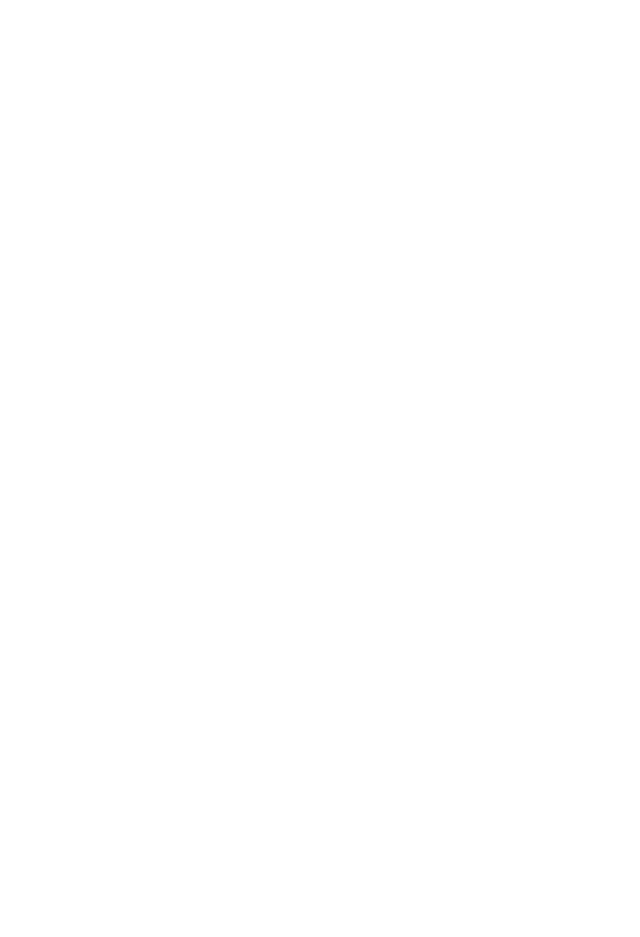
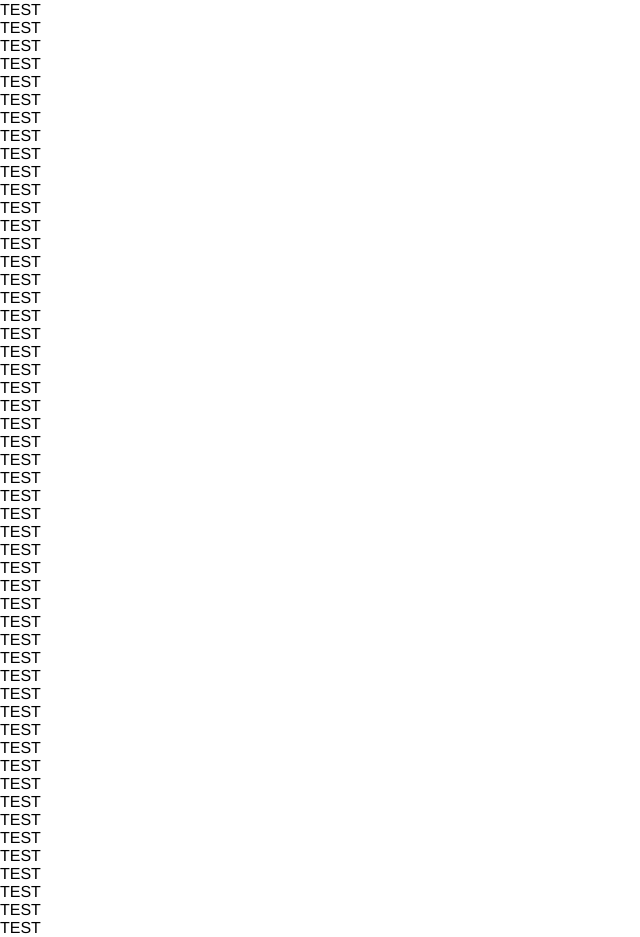
Before and after one commit to benitodotcool/react-artist-boilerplate, a React (Create React App) app: page /works in a window 1280 px wide. Shown: the part 143-1080 px from the top of the page, without its empty margins (0-640 px from the left). Before the commit the page ends 800 px from the top, so only its background shows below. Built offline with nearby package versions, Linux system fonts and the light colour scheme.

Commit message:
Mixins almost done, missing noScrollBar working

```diff
--- a/src/Pages/Works/index.jsx
+++ b/src/Pages/Works/index.jsx
@@ -19,6 +19,108 @@
             </div>
           ))
         }
+        <ul>
+          <li>TEST</li>
+          <li>TEST</li>
+          <li>TEST</li>
+          <li>TEST</li>
+          <li>TEST</li>
+          <li>TEST</li>
+          <li>TEST</li>
+          <li>TEST</li>
+          <li>TEST</li>
+          <li>TEST</li>
+          <li>TEST</li>
+          <li>TEST</li>
+          <li>TEST</li>
+          <li>TEST</li>
+          <li>TEST</li>
+          <li>TEST</li>
+          <li>TEST</li>
+          <li>TEST</li>
+          <li>TEST</li>
+          <li>TEST</li>
+          <li>TEST</li>
+          <li>TEST</li>
+          <li>TEST</li>
+          <li>TEST</li>
+          <li>TEST</li>
+          <li>TEST</li>
+          <li>TEST</li>
+          <li>TEST</li>
+          <li>TEST</li>
+          <li>TEST</li>
+          <li>TEST</li>
+          <li>TEST</li>
+          <li>TEST</li>
+          <li>TEST</li>
+          <li>TEST</li>
+          <li>TEST</li>
+          <li>TEST</li>
+          <li>TEST</li>
+          <li>TEST</li>
+          <li>TEST</li>
+          <li>TEST</li>
+          <li>TEST</li>
+          <li>TEST</li>
+          <li>TEST</li>
+          <li>TEST</li>
+          <li>TEST</li>
+          <li>TEST</li>
+          <li>TEST</li>
+          <li>TEST</li>
+          <li>TEST</li>
+          <li>TEST</li>
+          <li>TEST</li>
+          <li>TEST</li>
+          <li>TEST</li>
+          <li>TEST</li>
+          <li>TEST</li>
+          <li>TEST</li>
+          <li>TEST</li>
+          <li>TEST</li>
+          <li>TEST</li>
+          <li>TEST</li>
+          <li>TEST</li>
+          <li>TEST</li>
+          <li>TEST</li>
+          <li>TEST</li>
+          <li>TEST</li>
+          <li>TEST</li>
+          <li>TEST</li>
+          <li>TEST</li>
+          <li>TEST</li>
+          <li>TEST</li>
+          <li>TEST</li>
+          <li>TEST</li>
+          <li>TEST</li>
+          <li>TEST</li>
+          <li>TEST</li>
+          <li>TEST</li>
+          <li>TEST</li>
+          <li>TEST</li>
+          <li>TEST</li>
+          <li>TEST</li>
+          <li>TEST</li>
+          <li>TEST</li>
+          <li>TEST</li>
+          <li>TEST</li>
+          <li>TEST</li>
+          <li>TEST</li>
+          <li>TEST</li>
+          <li>TEST</li>
+          <li>TEST</li>
+          <li>TEST</li>
+          <li>TEST</li>
+          <li>TEST</li>
+          <li>TEST</li>
+          <li>TEST</li>
+          <li>TEST</li>
+          <li>TEST</li>
+          <li>TEST</li>
+          <li>TEST</li>
+          <li>TEST</li>
+        </ul>
     </div>
   );
 };
--- a/src/index.scss
+++ b/src/index.scss
@@ -5,7 +5,6 @@
   height: 100vh;
   width: 100vw;
 }
-
 .wrapper__application {
   @include HW100();
 }
--- a/src/styles/mixins.scss
+++ b/src/styles/mixins.scss
@@ -31,15 +31,23 @@
 @mixin noScrollBar() {
   -ms-overflow-style: none;
   scrollbar-width: none;
+  *::-webkit-scrollbar {
+    display: none;
+  }
 }
 @mixin noBounce () {
-  overscroll-behavior-y: none;
-  overscroll-behavior-x: none;
+  overscroll-behavior: none;
 }
 @mixin HW100 () {
   height: 100%;
   width: 100%;
 }
+@mixin H100 () {
+  height: 100%;
+}
+@mixin padding () {
+  padding: $padding;
+}
 @mixin gridCenter () {
   display: grid;
   place-items: center;
--- a/src/styles/reset.scss
+++ b/src/styles/reset.scss
@@ -1,41 +1,66 @@
 @import './mixins.scss';
 @import './fonts.scss';
+@import './variables.scss';
 
 html {
   text-rendering: optimizeLegibility;
+  min-height: -webkit-fill-available;
 }
-
 body {
   font-family: 'Helvetica Neue';
   @include black();
+  @include noBounce();
   @include noScrollBar();
-  @include noBounce();
 }
-
 *, ::after, ::after {
   box-sizing: border-box;
   padding: 0;
   margin: 0;
 }
-
+*::selection {
+  @include white();
+  background-color: $main;
+}
 ul, li {
   list-style: none;
 }
-
 h1, h2, h3, h4, h5, h6 {
   font-weight: normal;
   font-size: inherit;
 }
-
 a {
   text-decoration: none;
   color: inherit;
   outline: 0;
-  &:active, &:hover {
+  &:active,
+  &:hover {
     outline: 0
   }
 }
-
 em {
   font-style: normal;
 }
+input {
+  border: none;
+  background-image: none;
+  background-color: transparent;
+  -webkit-box-shadow: none;
+  -moz-box-shadow: none;
+  box-shadow: none;
+  font-size: inherit;
+  font-family: inherit;
+  &:focus {
+    outline: none;
+  }
+}
+*::placeholder {
+  color: inherit;
+  opacity:  1;
+}
+button {
+  background-color: $white;
+  font-family: inherit;
+  font-size: inherit;
+  outline: none;
+  border: none;
+}
--- a/src/styles/variables.scss
+++ b/src/styles/variables.scss
@@ -1,4 +1,5 @@
-$font-size: 16px;
+// $font-size: 16px;
+$padding: 10px;
 
 $main: rgb(0, 0, 255);
 $black: rgb(0, 0, 0);
```
